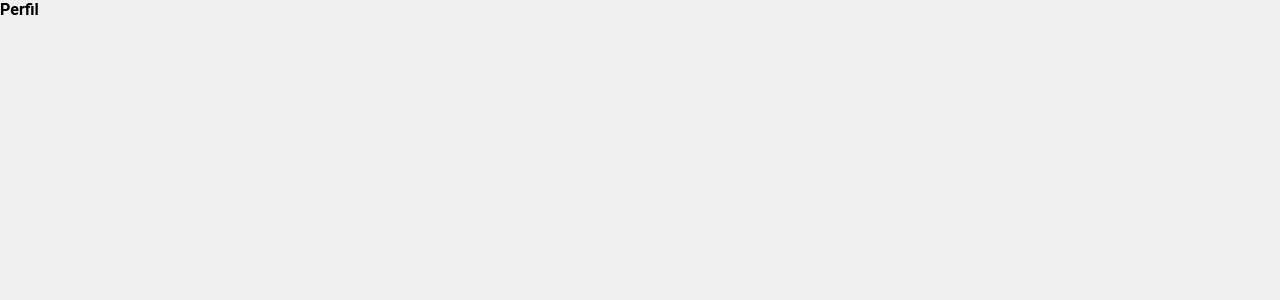
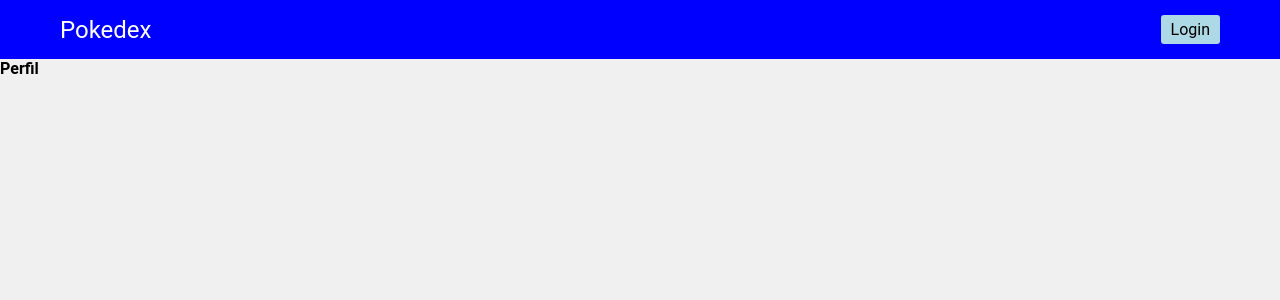
Before and after one commit to m4ycon/pokedex-cjr, a React (Create React App) app: page /perfil in a window 1280 px wide. Shown: the top 300 px of the page. Built offline with nearby package versions, Linux system fonts and the light colour scheme.

Commit message:
feat: componente Menu base com login/logout

```diff
--- a/src/App.js
+++ b/src/App.js
@@ -2,13 +2,16 @@ import { BrowserRouter, Switch, Route } from 'react-router-dom'
 
 import Home from "./pages/Home";
 import Perfil from "./pages/Perfil";
+import NotFound from './pages/NotFound';
+
 import { AuthProvider } from './components/AuthProvider'
-import NotFound from './pages/NotFound';
+import Menu from './components/Menu';
 
 function App() {
   return (
     <BrowserRouter>
       <AuthProvider>
+        <Menu />
         <Switch>
           <Route path="/" component={Home} exact />
 
--- /dev/null
+++ b/src/components/Menu/index.js
@@ -0,0 +1,50 @@
+import { useContext, useEffect } from "react"
+import { Link } from "react-router-dom"
+import { apiUser } from "../../controllers/apiController"
+import { AuthContext } from "../AuthProvider"
+import { MenuStyled } from "./styles"
+
+export const Menu = () => {
+
+  const [user, setUser] = useContext(AuthContext)
+
+  const login = async () => {
+    const username = 'testestestess'
+
+    // tenta criar, se der erro é pq existe, dai procura o usuário
+    let newUser = false
+    try {
+      newUser = await apiUser.createUser(username)
+    } catch (error) {
+      newUser = await apiUser.searchUser(username)
+    } finally {
+      setUser(newUser)
+    }
+
+  }
+
+  const logout = async () => {
+    setUser(false)
+  }
+
+  useEffect(() => {
+    console.log(user)
+  }, [user])
+
+  return <MenuStyled>
+    <Link to="/" className="home">Pokedex</Link>
+
+    <div className="user">
+      {user ?
+        <>
+          <Link to="/perfil" className="perfil-btn">User</Link>
+          <button className="perfil-btn" onClick={logout}>Logout</button>
+        </> :
+        <button className="perfil-btn" onClick={login}>Login</button>}
+
+
+    </div>
+  </MenuStyled>
+}
+
+export default Menu
--- /dev/null
+++ b/src/components/Menu/styles.js
@@ -0,0 +1,40 @@
+import styled from "styled-components";
+
+
+export const MenuStyled = styled.nav`
+  background-color: blue;
+  padding: 15px 60px;
+  display: flex;
+  justify-content: space-between;
+  align-items: center;
+
+  .home, .perfil-btn {
+    background-color: transparent;
+    font-size: 24px;
+    color: white;
+    text-decoration: none;
+  }
+
+  .perfil-btn {
+    font-size: 16px;
+    background-color: lightblue;
+    color: black;
+    padding: 5px 10px;
+    border-radius: 3px;
+
+    :hover {
+      filter: brightness(.95);
+    }
+
+    :nth-child(2) {
+      margin-left: 10px;
+    }
+
+  }
+
+  button:hover {
+    cursor: pointer;
+  }
+
+
+`
--- a/src/controllers/userController.js
+++ b/src/controllers/userController.js
@@ -3,7 +3,6 @@ import api from '../services/api'
 export async function createUser(username) {
   return await api.post('/users', { username })
     .then(res => res.data)
-    .catch(err => console.log(err))
 }
 
 export async function searchUser(username) {
```
